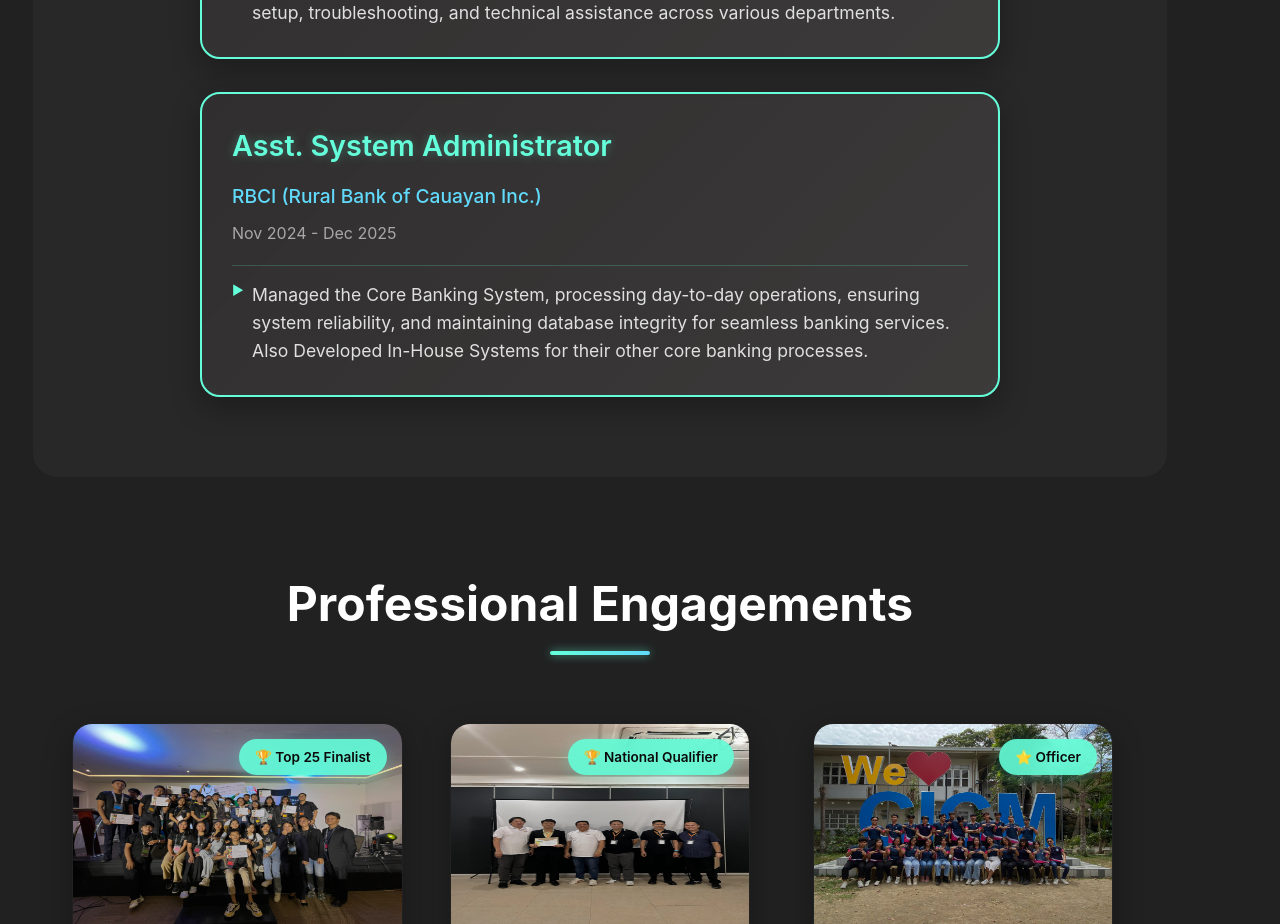
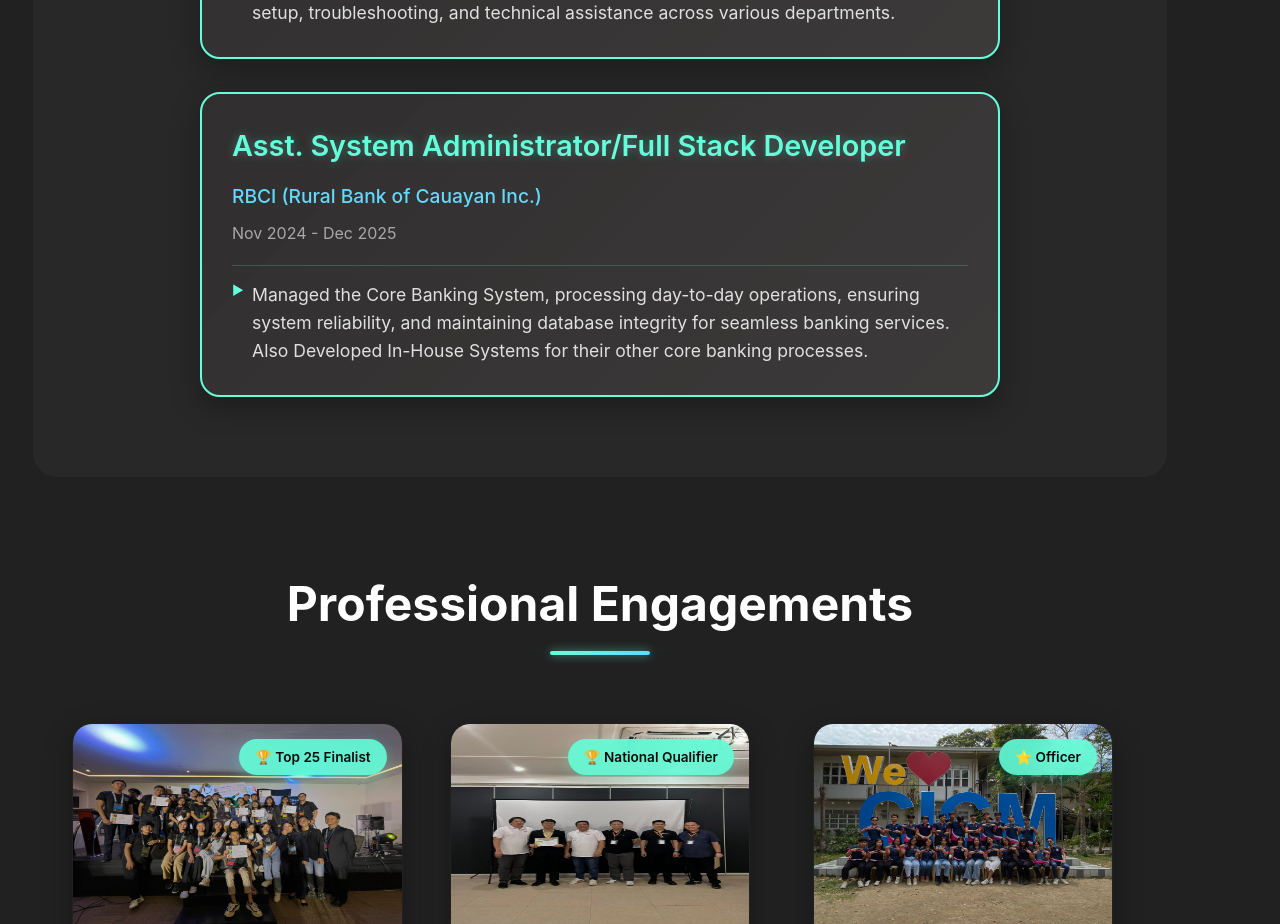
Before and after one commit to Zy-IT/Profile-Resume, a React (Vite) app: page /About in a window 1280 px wide. Shown: the part 2300-3224 px from the top of the page. Built offline with nearby package versions, Linux system fonts and the light colour scheme.

Commit message:
Update of Resume and Position
Just updated and changed the Resume and also changed the Position so its noted also lmao

```diff
--- a/src/pages/About/About.jsx
+++ b/src/pages/About/About.jsx
@@ -240,7 +240,7 @@ function About() {
                                 <div className='About-Me-Work-Experience-Card'>
                                     <div className='About-Me-Content-4-1'>
                                         <div className='About-Me-Work-Position'>
-                                            <h2>Asst. System Administrator</h2>
+                                            <h2>Asst. System Administrator/Full Stack Developer</h2>
                                         </div>
                                         <div className='About-Me-Work-Company'>
                                             <p>RBCI (Rural Bank of Cauayan Inc.)</p>
```
Also changed, not shown: 1 other file (tests, documents, lock files or other folders).
